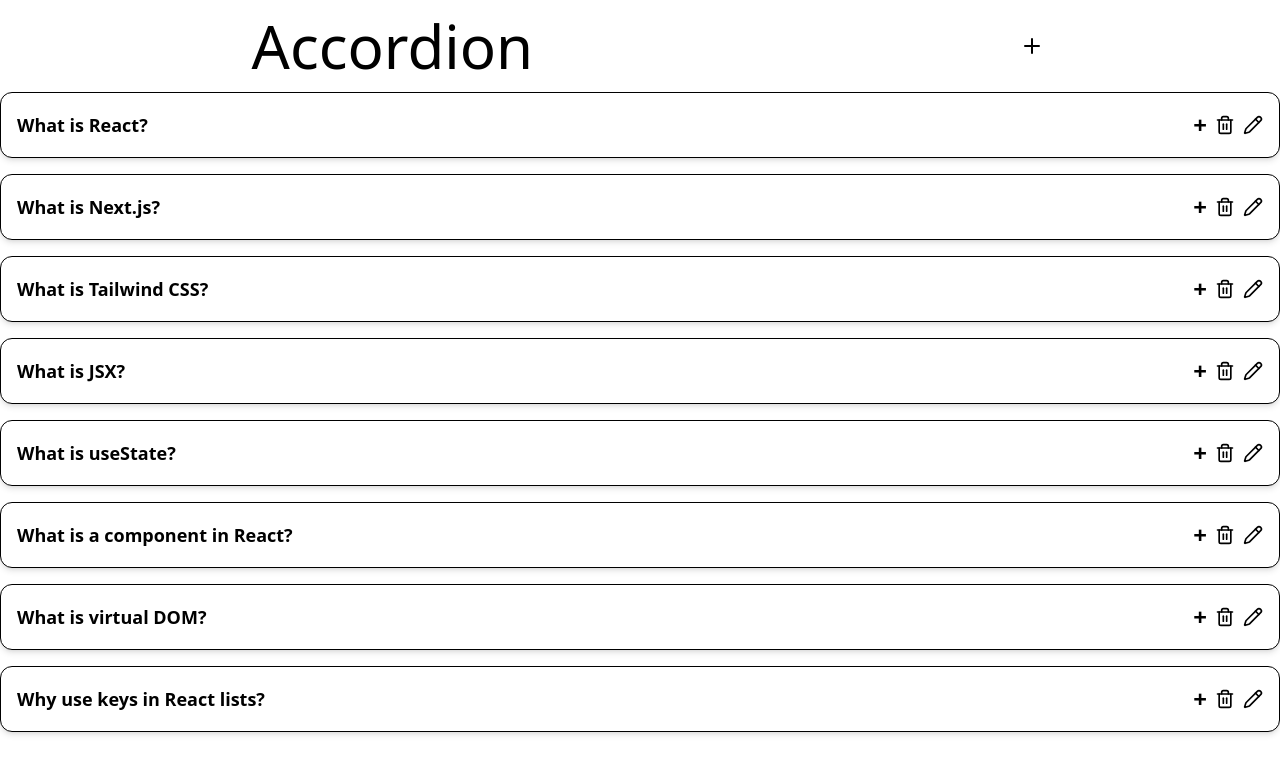
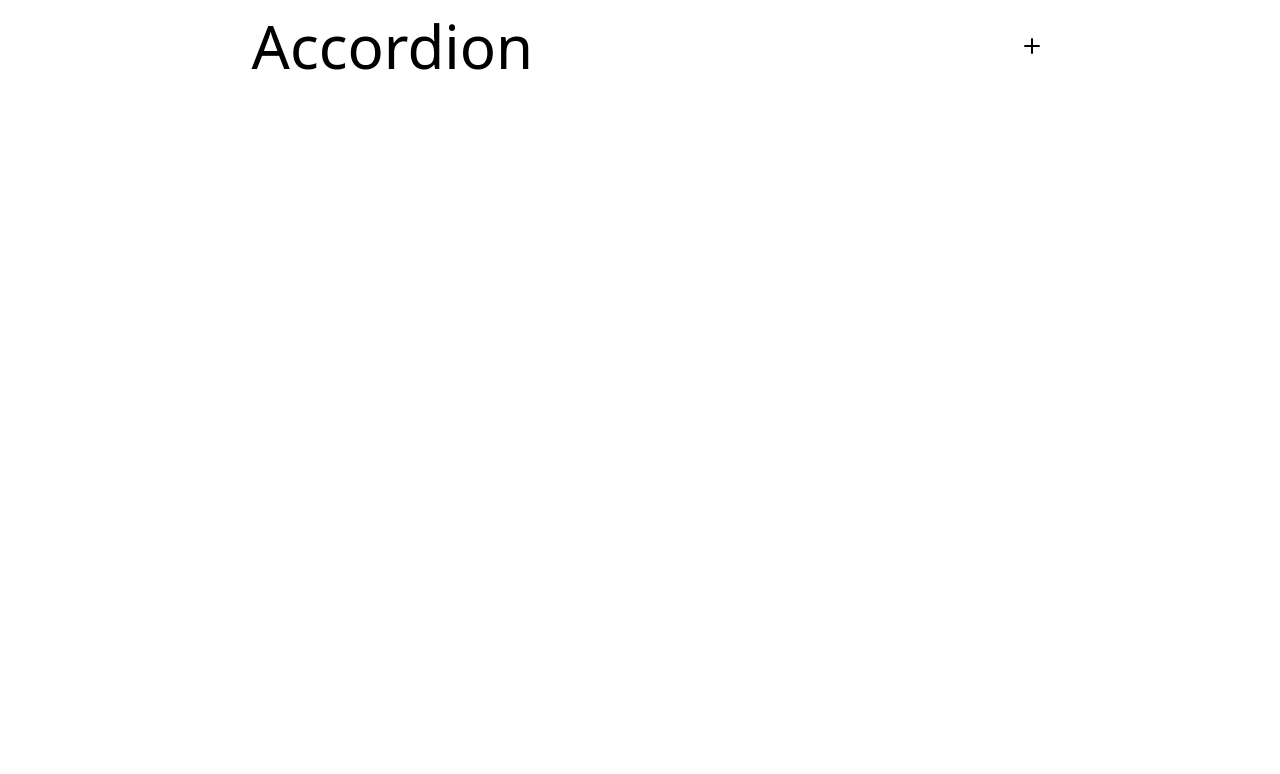
Before and after one commit to Tejas1333/Web_Apps, a Next.js app: page /accordion in a window 1280 px wide. Shown: the top 774 px of the page. Built offline with nearby package versions, Linux system fonts and the light colour scheme.

Commit message:
Accordion LocalStorage

```diff
--- a/src/app/accordion/page.js
+++ b/src/app/accordion/page.js
@@ -6,68 +6,24 @@
 import { Plus } from "lucide-react";
 
 export default function Accordion() {
-  const [accordion, setAccordion] = useState([
-    {
-      id: nanoid(),
-      question: "What is React?",
-      answer:
-        "React is a JavaScript library used for building user interfaces.",
-    },
-
-    {
-      id: nanoid(),
-      question: "What is Next.js?",
-      answer:
-        "Next.js is a React framework that supports server-side rendering and routing.",
-    },
-
-    {
-      id: nanoid(),
-      question: "What is Tailwind CSS?",
-      answer:
-        "Tailwind CSS is a utility-first CSS framework used for rapid UI development.",
-    },
-
-    {
-      id: nanoid(),
-      question: "What is JSX?",
-      answer:
-        "JSX is a syntax extension that allows writing HTML-like code inside JavaScript.",
-    },
-
-    {
-      id: nanoid(),
-      question: "What is useState?",
-      answer:
-        "useState is a React Hook used to store and update component state.",
-    },
-
-    {
-      id: nanoid(),
-      question: "What is a component in React?",
-      answer: "A component is a reusable piece of UI logic and structure.",
-    },
-
-    {
-      id: nanoid(),
-      question: "What is virtual DOM?",
-      answer:
-        "Virtual DOM is a lightweight copy of the real DOM used for efficient updates.",
-    },
-
-    {
-      id: nanoid(),
-      question: "Why use keys in React lists?",
-      answer:
-        "Keys help React identify which elements changed, added, or removed.",
-    },
-  ]);
+  const [accordion, setAccordion] = useState([]);
   const [isOpenId, setIsOpenId] = useState(null);
   const [isAdding, setIsAdding] = useState(false);
   const [isUpdating, setIsUpdating] = useState(false);
   const [updatingAccordion, setUpdatingAccordion] = useState(null);
   const [question, setQuestion] = useState("");
   const [answer, setAnswer] = useState("");
+
+  useEffect(() => {
+    const accordions = localStorage.getItem("accordions")
+    if(accordions){
+        setAccordion(JSON.parse(accordions))
+    }
+  }, [])
+  useEffect(() => {
+    localStorage.setItem("accordions" , JSON.stringify(accordion))
+  }, [accordion])
+
 
   function toggleState(id) {
     if (isOpenId == null) setIsOpenId(id);
@@ -84,9 +40,7 @@
       question: question,
       answer: answer,
     };
-    setAccordion(() => {
-      return [...accordion, newAccordion];
-    });
+    setAccordion((prev) => [...prev, newAccordion]);
     setIsAdding(false);
     setQuestion("");
     setAnswer("");
@@ -125,32 +79,7 @@
         />
       </div>
       <div>
-        {isAdding ? (
-          <div className="border rounded-xl p-4 shadow-md flex flex-col gap-3 bg-white">
-            <input
-              value={question}
-              onChange={(e) => setQuestion(e.target.value)}
-              type="text"
-              placeholder="Add question"
-              className="border rounded-lg p-2 outline-none focus:ring-2 focus:ring-gray-400"
-            />
-
-            <input
-              value={answer}
-              onChange={(e) => setAnswer(e.target.value)}
-              type="text"
-              placeholder="Add answer"
-              className="border rounded-lg p-2 outline-none focus:ring-2 focus:ring-gray-400"
-            />
-
-            <button
-              onClick={isAdding ? addAccordion : updateAccordion}
-              className="bg-black text-white rounded-lg p-2 hover:bg-gray-800 transition-colors"
-            >
-              {isAdding ? "Add Accordion" : "Update Accordion"}
-            </button>
-          </div>
-        ) : isUpdating ? (
+        {isAdding || isUpdating ? (
           <div className="border rounded-xl p-4 shadow-md flex flex-col gap-3 bg-white">
             <input
               value={question}
```
